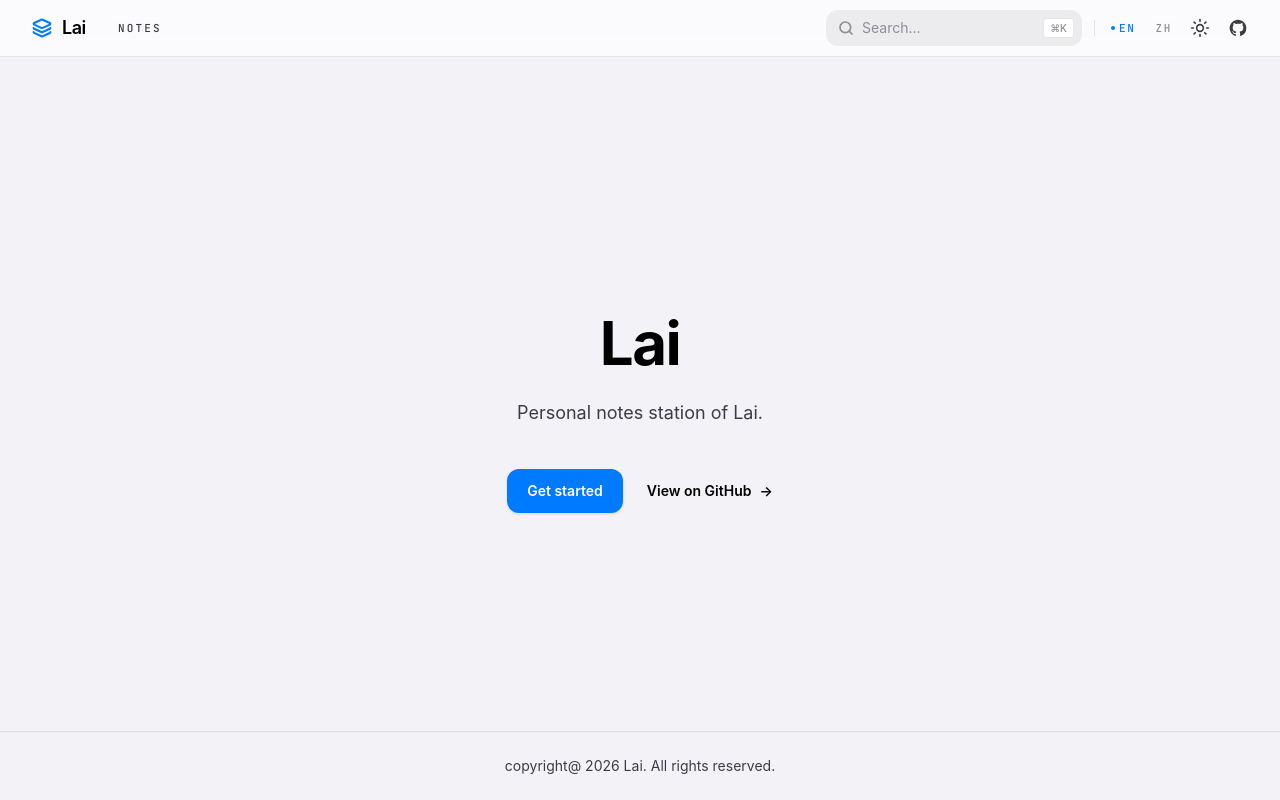
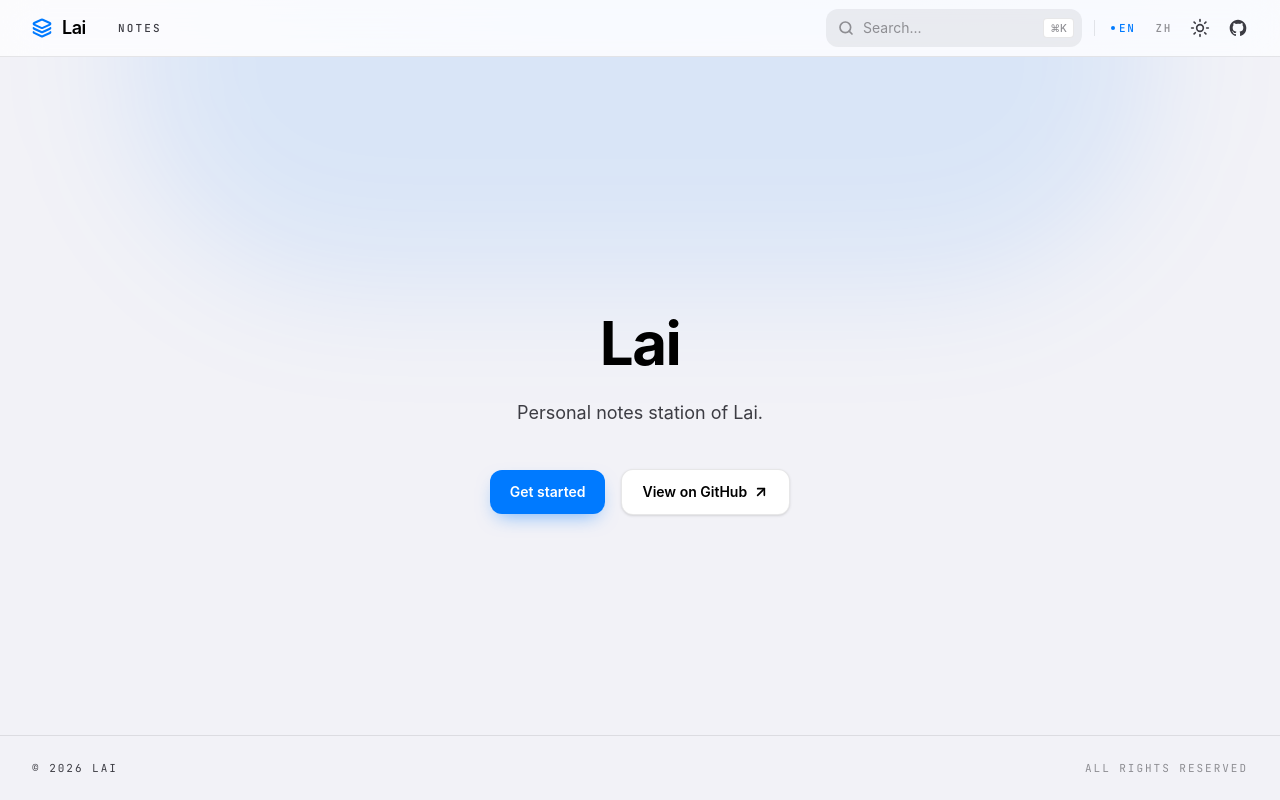
Before and after one commit to nostalgia296/docs, a SvelteKit app: page / in a window 1280 px wide. Built offline with nearby package versions, Linux system fonts and the light colour scheme.

Commit message:
样式更新

```diff
--- a/src/lib/components/docs/Search.svelte
+++ b/src/lib/components/docs/Search.svelte
@@ -428,7 +428,7 @@
 			aria-expanded={open && (results.length > 0 || loading)}
 			aria-controls="docs-search-results"
 			aria-autocomplete="list"
-			class="block w-64 rounded-xl border-0 bg-ios-fill py-1.5 pr-12 pl-9 text-ios-label transition-colors outline-none placeholder:text-ios-gray focus:bg-ios-fill2 sm:text-sm sm:leading-6"
+			class="block w-64 rounded-xl border border-transparent bg-ios-fill py-1.5 pr-12 pl-9 text-ios-label transition-all outline-none placeholder:text-ios-gray focus:border-ios-blue/30 focus:bg-ios-card focus:ring-4 focus:ring-ios-blue/10 sm:text-sm sm:leading-6"
 			placeholder={locale.ui.searchPlaceholder}
 			oninput={onInput}
 			onfocus={onInput}
@@ -443,7 +443,7 @@
 		{#if open && query.trim()}
 			<div
 				id="docs-search-results"
-				class="absolute top-full right-0 left-0 z-50 mt-2 max-h-80 overflow-y-auto rounded-xl border border-ios-separator bg-ios-card py-2"
+				class="absolute top-full right-0 left-0 z-50 mt-2 max-h-80 overflow-y-auto rounded-xl border border-ios-separator bg-ios-card py-2 shadow-[0_4px_12px_rgba(0,0,0,0.06),0_20px_48px_-16px_rgba(0,0,0,0.18)] dark:shadow-[0_20px_48px_-16px_rgba(0,0,0,0.6)]"
 				role="listbox"
 			>
 				{#if results.length > 0}
@@ -452,7 +452,7 @@
 							href={doc.href}
 							role="option"
 							aria-selected={i === activeIndex}
-							class="block px-3 py-2.5 transition-colors {i === activeIndex
+							class="block rounded-lg px-3 py-2.5 transition-colors {i === activeIndex
 								? 'bg-ios-blue/10 text-ios-blue'
 								: 'text-ios-label hover:bg-ios-fill'}"
 							onmouseenter={() => (activeIndex = i)}
@@ -508,7 +508,7 @@
 						autocomplete="off"
 						autocorrect="off"
 						spellcheck="false"
-						class="block w-full rounded-xl border-0 bg-ios-fill py-2.5 pr-3 pl-9 text-ios-label outline-none placeholder:text-ios-gray focus:bg-ios-fill2 sm:text-sm"
+						class="block w-full rounded-xl border border-transparent bg-ios-fill py-2.5 pr-3 pl-9 text-ios-label outline-none placeholder:text-ios-gray focus:border-ios-blue/30 focus:bg-ios-card sm:text-sm"
 						placeholder={locale.ui.searchPlaceholder}
 						onkeydown={(e) => onKeydown(e, results)}
 					/>
--- a/src/lib/components/docs/TableOfContents.svelte
+++ b/src/lib/components/docs/TableOfContents.svelte
@@ -73,7 +73,14 @@
 		{#if headings.length > 0}
 			<ul class="flex flex-col gap-2.5 border-l border-ios-separator pl-4">
 				{#each headings as heading (heading.id)}
-					<li>
+					<li class="relative">
+						<span
+							aria-hidden="true"
+							class="absolute top-1/2 -left-[17px] h-[calc(100%-10px)] w-[2px] -translate-y-1/2 rounded-full bg-ios-blue transition-all duration-300 ease-[cubic-bezier(0.32,0.72,0,1)] {activeHeading ===
+							heading.id
+								? 'scale-y-100 opacity-100'
+								: 'scale-y-0 opacity-0'}"
+						></span>
 						<a
 							href="#{heading.id}"
 							class="block text-sm transition-colors hover:text-ios-label {activeHeading ===
--- a/src/routes/+layout.svelte
+++ b/src/routes/+layout.svelte
@@ -130,7 +130,12 @@
 		{@render children()}
 	</main>
 
-	<footer class="border-t border-ios-separator py-6 text-center text-sm text-ios-secondary">
-		copyright@ {new Date().getFullYear()} Lai. All rights reserved.
+	<footer class="border-t border-ios-separator">
+		<div
+			class="mx-auto flex w-full max-w-7xl flex-col items-center justify-between gap-2 px-4 py-6 font-mono text-[11px] tracking-[0.18em] text-ios-secondary uppercase sm:flex-row sm:px-6 lg:px-8"
+		>
+			<span>© {new Date().getFullYear()} Lai</span>
+			<span class="text-ios-gray">All rights reserved</span>
+		</div>
 	</footer>
 </div>
--- a/src/routes/[[lang=lang]]/+page.svelte
+++ b/src/routes/[[lang=lang]]/+page.svelte
@@ -1,6 +1,7 @@
 <script lang="ts">
 	import { config } from '$lib/docs.config';
 	import { page } from '$app/stores';
+	import { ArrowUpRight } from '@lucide/svelte';
 
 	let currentLang = $derived($page.params.lang || config.defaultLocale);
 	let locale = $derived(config.locales[currentLang] || config.locales[config.defaultLocale]);
@@ -11,33 +12,42 @@
 </svelte:head>
 
 <div class="relative isolate overflow-hidden bg-ios-bg">
+	<!-- Soft ambient glow behind the hero -->
+	<div
+		aria-hidden="true"
+		class="pointer-events-none absolute top-[-14rem] left-1/2 -z-10 h-[28rem] w-[64rem] max-w-none -translate-x-1/2 rounded-full bg-ios-blue/10 blur-3xl dark:bg-ios-blue/[0.14]"
+	></div>
+
 	<div class="mx-auto max-w-7xl px-4 pt-6 pb-16 sm:px-6 sm:pb-32 lg:px-8 lg:py-32">
 		<div class="mx-auto max-w-2xl text-center">
 			<h1 class="mt-12 text-3xl font-bold tracking-tight text-ios-label sm:mt-32 sm:text-6xl">
 				{locale.title.split(' ')[0]}
-				<span class="text-ios-blue">{locale.title.split(' ').slice(1).join(' ')}</span>
+				<span class="bg-gradient-to-r from-ios-blue to-ios-blue/60 bg-clip-text text-transparent"
+					>{locale.title.split(' ').slice(1).join(' ')}</span
+				>
 			</h1>
 			<p class="mt-5 text-base leading-7 text-ios-secondary sm:mt-6 sm:text-lg sm:leading-8">
 				{locale.description}
 			</p>
-			<div class="mt-8 flex flex-wrap items-center justify-center gap-x-6 gap-y-4 sm:mt-10">
+			<div class="mt-8 flex flex-wrap items-center justify-center gap-x-4 gap-y-4 sm:mt-10">
 				<a
 					href={currentLang === config.defaultLocale
 						? '/docs/getting-started'
 						: `/${currentLang}/docs/getting-started`}
-					class="rounded-xl bg-ios-blue px-5 py-3 text-sm font-semibold text-white shadow-sm transition-all hover:bg-ios-blue-press focus-visible:outline focus-visible:outline-2 focus-visible:outline-offset-2 focus-visible:outline-ios-blue active:scale-95"
+					class="rounded-xl bg-ios-blue px-5 py-3 text-sm font-semibold text-white shadow-[0_8px_20px_-8px_rgba(0,122,255,0.6)] transition-all duration-300 hover:-translate-y-0.5 hover:bg-ios-blue-press hover:shadow-[0_12px_28px_-8px_rgba(0,122,255,0.65)] focus-visible:outline focus-visible:outline-2 focus-visible:outline-offset-2 focus-visible:outline-ios-blue active:translate-y-0 active:scale-95"
 					>{locale.ui.getStarted}</a
 				>
 				{#each config.socialLinks as link (link.link)}
 					{#if link.icon === 'github'}
 						<a
 							href={link.link}
-							class="group flex items-center gap-2 text-sm leading-6 font-semibold text-ios-label transition-colors hover:text-ios-blue"
+							class="group flex items-center gap-1.5 rounded-xl border border-ios-separator bg-ios-card px-5 py-3 text-sm font-semibold text-ios-label shadow-sm transition-all duration-300 hover:-translate-y-0.5 hover:border-ios-blue/40 hover:text-ios-blue active:translate-y-0 active:scale-95"
 						>
 							{locale.ui.viewOnGithub}
-							<span aria-hidden="true" class="transition-transform group-hover:translate-x-1"
-								>→</span
-							>
+							<ArrowUpRight
+								class="h-4 w-4 transition-transform duration-300 group-hover:translate-x-0.5 group-hover:-translate-y-0.5"
+								strokeWidth={2.5}
+							/>
 						</a>
 					{/if}
 				{/each}
--- a/src/routes/[[lang=lang]]/docs/+layout.svelte
+++ b/src/routes/[[lang=lang]]/docs/+layout.svelte
@@ -37,7 +37,7 @@
 		<article
 			data-pagefind-body
 			data-pagefind-filter="lang:{currentLang}"
-			class="prose-custom rounded-xl border border-ios-separator bg-ios-card px-4 py-6 shadow-sm sm:rounded-2xl sm:p-10"
+			class="prose-custom rounded-xl border border-ios-separator bg-ios-card px-4 py-6 shadow-[0_1px_2px_rgba(0,0,0,0.04),0_12px_32px_-20px_rgba(0,0,0,0.14)] sm:rounded-2xl sm:p-10 dark:shadow-none"
 		>
 			{@render children()}
 		</article>
--- a/src/routes/layout.css
+++ b/src/routes/layout.css
@@ -43,10 +43,54 @@
 		min-height: 100%;
 	}
 
+	html {
+		scroll-behavior: smooth;
+		scrollbar-width: thin;
+		scrollbar-color: color-mix(in srgb, var(--color-ios-gray) 35%, transparent) transparent;
+	}
+
+	::-webkit-scrollbar {
+		width: 10px;
+		height: 10px;
+	}
+
+	::-webkit-scrollbar-track {
+		background: transparent;
+	}
+
+	::-webkit-scrollbar-thumb {
+		border: 3px solid transparent;
+		border-radius: 9999px;
+		background-color: color-mix(in srgb, var(--color-ios-gray) 35%, transparent);
+		background-clip: padding-box;
+	}
+
+	::-webkit-scrollbar-thumb:hover {
+		background-color: color-mix(in srgb, var(--color-ios-gray) 55%, transparent);
+	}
+
+	:focus-visible {
+		outline: 2px solid color-mix(in srgb, var(--color-ios-blue) 55%, transparent);
+		outline-offset: 2px;
+	}
+
 	body {
 		margin: 0;
 		font-family: var(--font-sans);
-		background: var(--color-ios-bg);
+		/* Base color plus a faint blue aurora bleeding down from the top edge */
+		background-color: var(--color-ios-bg);
+		background-image:
+			radial-gradient(
+				56rem 22rem at 50% -6rem,
+				color-mix(in srgb, var(--color-ios-blue) 7%, transparent),
+				transparent 70%
+			),
+			radial-gradient(
+				36rem 16rem at 88% -4rem,
+				color-mix(in srgb, var(--color-ios-blue) 5%, transparent),
+				transparent 70%
+			);
+		background-repeat: no-repeat;
 		color: var(--color-ios-label);
 		-webkit-tap-highlight-color: transparent;
 		-webkit-font-smoothing: antialiased;
@@ -84,6 +128,21 @@
 }
 
 @layer utilities {
+	/* Narrow, unobtrusive scrollbar for inner scroll areas (sidebar, TOC) */
+	.scrollbar-thin {
+		scrollbar-width: thin;
+		scrollbar-color: color-mix(in srgb, var(--color-ios-gray) 35%, transparent) transparent;
+	}
+
+	.scrollbar-thin::-webkit-scrollbar {
+		width: 6px;
+		height: 6px;
+	}
+
+	.scrollbar-thin::-webkit-scrollbar-thumb {
+		border: 2px solid transparent;
+	}
+
 	.ios-blur {
 		backdrop-filter: saturate(180%) blur(20px);
 		-webkit-backdrop-filter: saturate(180%) blur(20px);
@@ -158,6 +217,14 @@
 
 	.prose-custom :where(a, h1, h2, h3, p, li, td, th) {
 		overflow-wrap: anywhere;
+	}
+
+	.prose-custom :where(h1, h2, h3, h4) {
+		text-wrap: balance;
+	}
+
+	.prose-custom :where(p) {
+		text-wrap: pretty;
 	}
 
 	.prose-custom :where(table) {
--- a/vite.config.ts
+++ b/vite.config.ts
@@ -75,7 +75,8 @@ function mdsvexGlobalComponents() {
 		if (scriptNode) {
 			scriptNode.value = existing.replace(
 				/<script([^>]*)>([\s\S]*?)<\/script>/,
-				(_m, attrs, inner) => `<script${attrs}>${imports}\n${inner}</script>`
+				(_m: string, attrs: string, inner: string) =>
+					`<script${attrs}>${imports}\n${inner}</script>`
 			);
 		} else {
 			tree.children.unshift({ type: 'html', value: `<script>${imports}</script>\n` });
```
